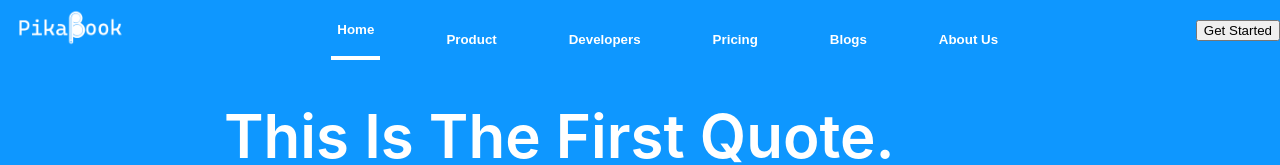
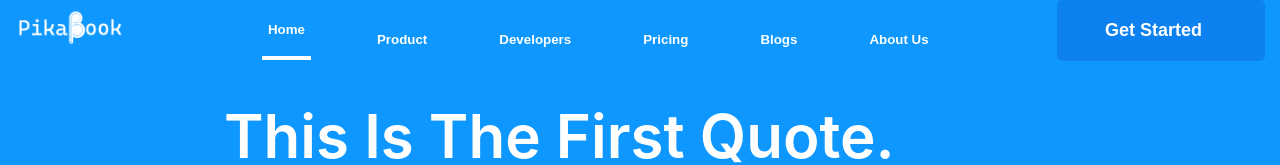
Before and after one commit to kurel-prog/demo-day-website, a React (Create React App) app: page / in a window 1280 px wide. Shown: the top 165 px of the page. Built offline with nearby package versions, Linux system fonts and the light colour scheme.

Commit message:
5/12/2022 Trung: nav

```diff
--- a/src/App.css
+++ b/src/App.css
@@ -61,11 +61,17 @@
 }
 
 .App-nav-get-started {
-  /*padding: 10px 24px;*/
-  /*border: 0px;*/
-  /*border-radius: 5px;*/
-  /*background-color: #630dff;*/
-  /*color: white;*/
-  /*font-weight: 700;*/
-  /*margin-right: 15px;*/
+  padding: 10px 24px;
+  border: 0px;
+  border-radius: 5px;
+  background-color: #0c81ef;
+  color: white;
+  font-weight: 700;
+  margin-right: 15px;
+  font-size: 18px;
 }
+
+.App-nav-get-started:hover
+{
+  cursor: pointer;
+}
--- a/src/screens/home/HomeScreen.js
+++ b/src/screens/home/HomeScreen.js
@@ -1,6 +1,6 @@
 import './home.css';
 import {AiFillFacebook, AiFillTwitterSquare, AiFillInstagram, AiFillWindows, AiFillAndroid} from 'react-icons/ai';
-import sample from '../../assets/product_sample/sample.webp';
+import sample from '../../assets/sample.webp';
 
 function HomeScreen() {
     return (
--- a/src/screens/home/home.css
+++ b/src/screens/home/home.css
@@ -1,6 +1,5 @@
 .intro-1 {
     height: 70%;
-
     display: flex;
     flex-direction: column;
     justify-content: center;
```
Also changed, not shown: src/assets/nav/background.jpg (added), src/assets/nav/nav-background.webp (added).
